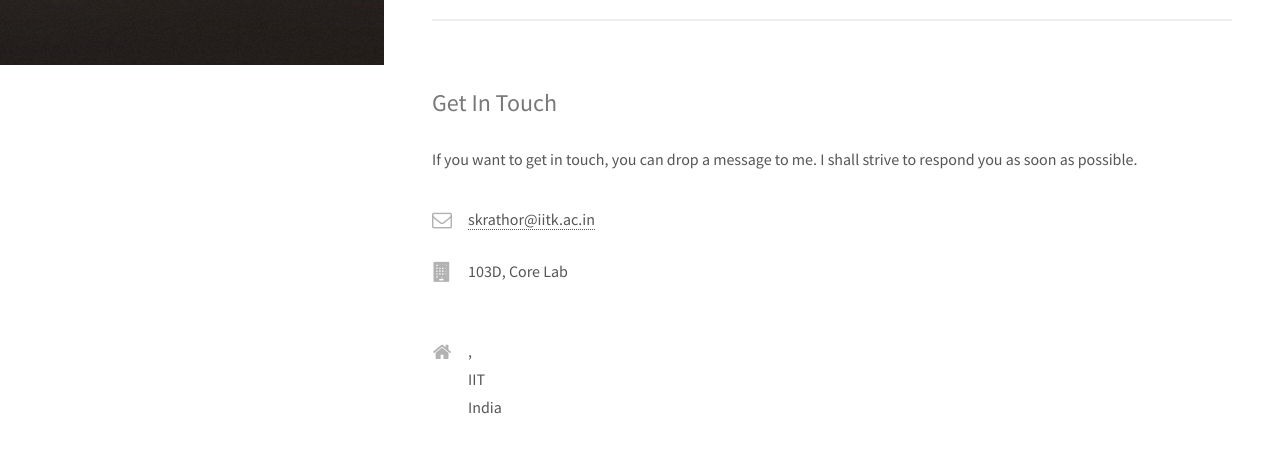
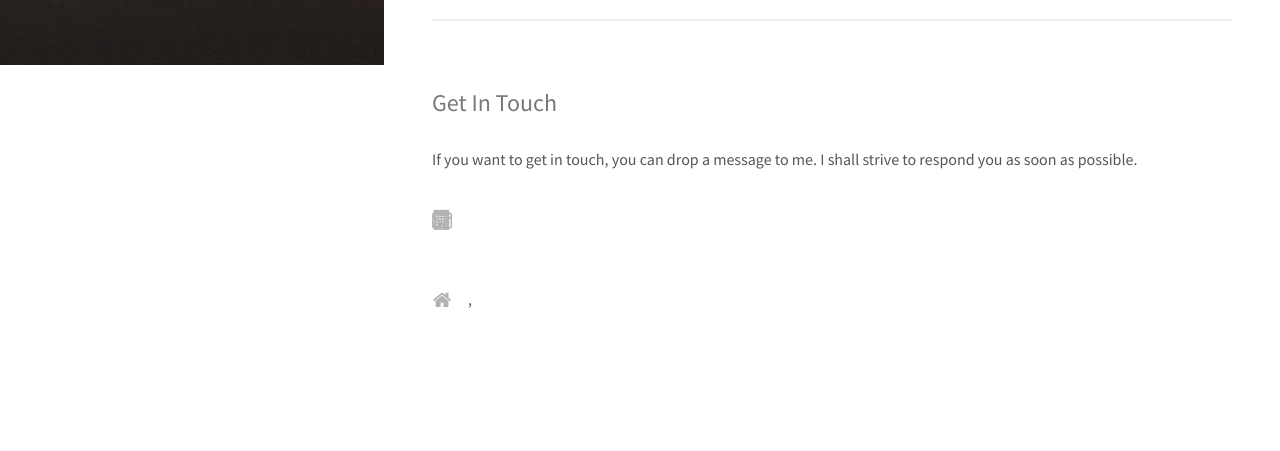
Before and after one commit to shail-kumar/shail-kumar.github.io, a plain HTML site: page index.html in a window 1280 px wide. Shown: the part 735-1186 px from the top of the page. After the commit the page ends 1128 px from the top, so only its background shows below. Drawn offline with Linux system fonts and the light colour scheme; files whose address does not match are found by name.

Commit message:
old contact info removed

```diff
--- a/index.html
+++ b/index.html
@@ -135,7 +135,7 @@
 
 									<li>
 										<h3 class="icon fa-envelope-o"><span class="label">Email</span></h3>
-										<a href="mailto:@iitk.ac.in">skrathor@iitk.ac.in</a>
+										<a href="mailto:@iitk.ac.in"></a>
 									</li>
 									<li>
 										<h3 class="icon fa-mobile"><span class="label">Phone</span></h3>
@@ -143,15 +143,14 @@
 									</li>
 									<li>
 										<h3 class="icon fa-building"><span class="label">Office</span></h3>
-										103D, Core Lab<br />
+										<br />
 										<br />
 
 									</li>
 									<li>
 										<h3 class="icon fa-home"><span class="label">Residence</span></h3>
 										, <br />
-										IIT <br />
-										India
+
 									</li>
 								</ul>
 							</div>
```
